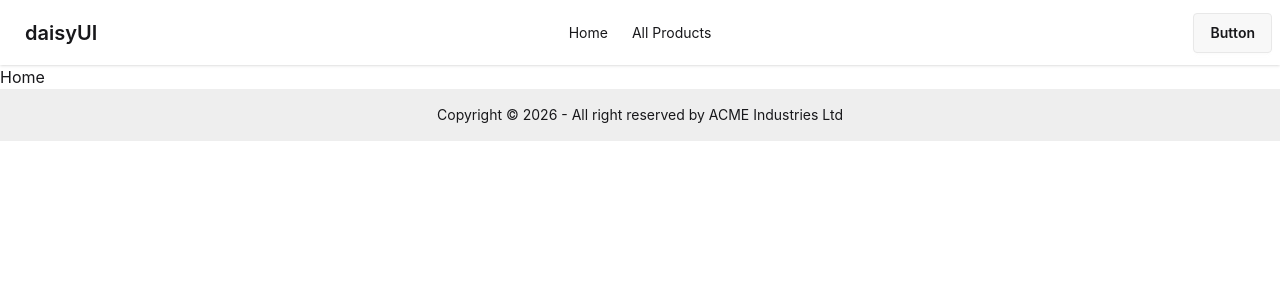
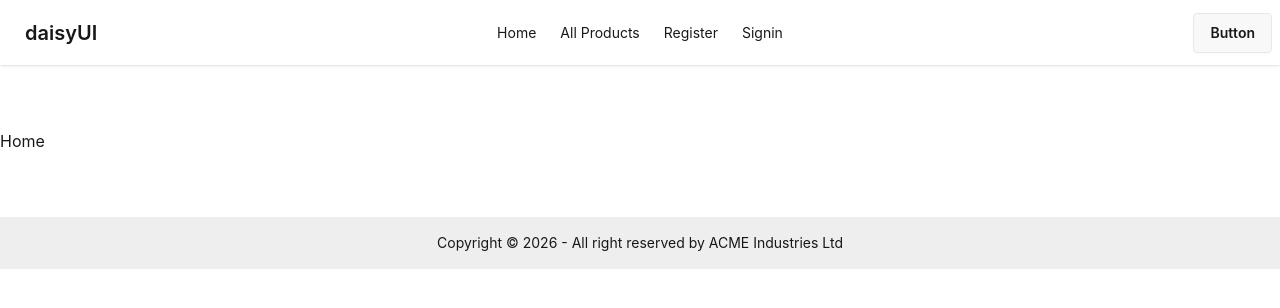
Before and after one commit to Taanveer22/smart-deals-client, a React (Vite) app: page / in a window 1280 px wide. Shown: the top 308 px of the page. Built offline with nearby package versions, Linux system fonts and the light colour scheme; no server answers.

Commit message:
alhamdulliah firebase setup done and signin and register done

```diff
--- a/package.json
+++ b/package.json
@@ -11,9 +11,11 @@
   },
   "dependencies": {
     "@tailwindcss/vite": "^4.3.0",
+    "firebase": "^12.13.0",
     "react": "^19.2.6",
     "react-dom": "^19.2.6",
     "react-router": "^7.15.1",
+    "react-toastify": "^11.1.0",
     "tailwindcss": "^4.3.0"
   },
   "devDependencies": {
--- a/src/components/Navbar.jsx
+++ b/src/components/Navbar.jsx
@@ -8,6 +8,12 @@
       </li>
       <li>
         <NavLink to={'/allProducts'}>All Products</NavLink>
+      </li>
+      <li>
+        <NavLink to={'/register'}>Register</NavLink>
+      </li>
+      <li>
+        <NavLink to={'/signin'}>Signin</NavLink>
       </li>
     </>
   );
--- /dev/null
+++ b/src/firebase/firebase.init.js
@@ -0,0 +1,20 @@
+// Import the functions you need from the SDKs you need
+import { initializeApp } from 'firebase/app';
+import { getAuth } from 'firebase/auth';
+
+// Your web app's Firebase configuration
+const firebaseConfig = {
+  apiKey: import.meta.env.VITE_FIREBASE_API_KEY,
+  authDomain: import.meta.env.VITE_FIREBASE_AUTH_DOMAIN,
+  projectId: import.meta.env.VITE_FIREBASE_PROJECT_ID,
+  storageBucket: import.meta.env.VITE_FIREBASE_STORAGE_BUCKET,
+  messagingSenderId: import.meta.env.VITE_FIREBASE_MESSAGING_SENDER_ID,
+  appId: import.meta.env.VITE_FIREBASE_APP_ID,
+};
+
+// Initialize Firebase
+const app = initializeApp(firebaseConfig);
+
+const auth = getAuth(app);
+
+export default auth;
--- /dev/null
+++ b/src/hooks/useAuth.jsx
@@ -0,0 +1,9 @@
+import { useContext } from 'react';
+import AuthContext from '../providers/AuthContext';
+
+const useAuth = () => {
+  const context = useContext(AuthContext);
+  return context;
+};
+
+export default useAuth;
--- a/src/layouts/RootLayout.jsx
+++ b/src/layouts/RootLayout.jsx
@@ -8,7 +8,7 @@
       <section>
         <Navbar></Navbar>
       </section>
-      <section>
+      <section className="my-8 lg:my-16">
         <Outlet></Outlet>
       </section>
       <section>
--- a/src/main.jsx
+++ b/src/main.jsx
@@ -1,11 +1,16 @@
 import { StrictMode } from 'react';
 import { createRoot } from 'react-dom/client';
 import { RouterProvider } from 'react-router';
+import { ToastContainer } from 'react-toastify';
 import './index.css';
+import AuthProvider from './providers/AuthProvider';
 import PublicRoutes from './routes/PublicRoutes';
 
 createRoot(document.getElementById('root')).render(
   <StrictMode>
-    <RouterProvider router={PublicRoutes}></RouterProvider>
+    <AuthProvider>
+      <ToastContainer></ToastContainer>
+      <RouterProvider router={PublicRoutes}></RouterProvider>
+    </AuthProvider>
   </StrictMode>
 );
--- /dev/null
+++ b/src/pages/Register.jsx
@@ -0,0 +1,43 @@
+import { toast } from 'react-toastify';
+import useAuth from '../hooks/useAuth';
+
+const Register = () => {
+  const { createUser } = useAuth();
+
+  const handleRegisterFormSubmit = async (e) => {
+    e.preventDefault();
+    const name = e.target.name.value;
+    const photo = e.target.photo.value;
+    const email = e.target.email.value;
+    const password = e.target.password.value;
+    console.log(name, photo, email, password);
+
+    const result = await createUser(email, password);
+    if (result?.user) {
+      console.log(result);
+      toast.success('registration done');
+    }
+  };
+
+  return (
+    <div className="flex justify-center items-center">
+      <div className="card bg-base-100 w-full max-w-sm shrink-0 shadow-2xl">
+        <form onSubmit={handleRegisterFormSubmit} className="card-body">
+          <fieldset className="fieldset">
+            <label className="label">Name</label>
+            <input name="name" type="text" className="input" placeholder="Name" />
+            <label className="label">Photo</label>
+            <input name="photo" type="text" className="input" placeholder="Photo" />
+            <label className="label">Email</label>
+            <input name="email" type="email" className="input" placeholder="Email" />
+            <label className="label">Password</label>
+            <input name="password" type="password" className="input" placeholder="Password" />
+            <button className="btn btn-neutral mt-4">Signin</button>
+          </fieldset>
+        </form>
+      </div>
+    </div>
+  );
+};
+
+export default Register;
--- /dev/null
+++ b/src/pages/Signin.jsx
@@ -0,0 +1,52 @@
+import { toast } from 'react-toastify';
+import useAuth from '../hooks/useAuth';
+
+const Signin = () => {
+  const { signInUser, googleSignIn } = useAuth();
+
+  const handleSignInFormSubmit = async (e) => {
+    e.preventDefault();
+    const email = e.target.email.value;
+    const password = e.target.password.value;
+    console.log(email, password);
+
+    const result = await signInUser(email, password);
+    if (result?.user) {
+      console.log(result);
+      toast.success('sign in done');
+    }
+  };
+
+  const handleGoogleSignIn = async () => {
+    const result = await googleSignIn();
+
+    if (result?.user) {
+      console.log(result);
+      toast.success('sign in done');
+    }
+  };
+
+  return (
+    <div className="flex justify-center items-center">
+      <div className="card bg-base-100 w-full max-w-sm shrink-0 shadow-2xl">
+        <form onSubmit={handleSignInFormSubmit} className="card-body">
+          <fieldset className="fieldset">
+            <label className="label">Email</label>
+            <input name="email" type="email" className="input" placeholder="Email" />
+            <label className="label">Password</label>
+            <input name="password" type="password" className="input" placeholder="Password" />
+            <div>
+              <a className="link link-hover">Forgot password?</a>
+            </div>
+            <button className="btn btn-neutral mt-4">Signin</button>
+          </fieldset>
+        </form>
+        <button onClick={handleGoogleSignIn} className="btn btn-info my-4 mx-6">
+          Google Signin
+        </button>
+      </div>
+    </div>
+  );
+};
+
+export default Signin;
--- /dev/null
+++ b/src/providers/AuthContext.jsx
@@ -0,0 +1,5 @@
+import { createContext } from 'react';
+
+const AuthContext = createContext(null);
+
+export default AuthContext;
--- /dev/null
+++ b/src/providers/AuthProvider.jsx
@@ -0,0 +1,52 @@
+import {
+  createUserWithEmailAndPassword,
+  GoogleAuthProvider,
+  onAuthStateChanged,
+  signInWithEmailAndPassword,
+  signInWithPopup,
+} from 'firebase/auth';
+import { useEffect, useState } from 'react';
+import auth from '../firebase/firebase.init';
+import AuthContext from './AuthContext';
+
+const provider = new GoogleAuthProvider();
+provider.addScope('email');
+
+const AuthProvider = ({ children }) => {
+  const [user, setUser] = useState(null);
+  const [loading, setLoading] = useState(true);
+
+  const createUser = (email, password) => {
+    return createUserWithEmailAndPassword(auth, email, password);
+  };
+
+  const signInUser = (email, password) => {
+    return signInWithEmailAndPassword(auth, email, password);
+  };
+
+  const googleSignIn = () => {
+    return signInWithPopup(auth, provider);
+  };
+
+  useEffect(() => {
+    const unsubscribe = onAuthStateChanged(auth, (currentUser) => {
+      setUser(currentUser);
+      setLoading(false);
+    });
+
+    return () => {
+      unsubscribe();
+    };
+  }, []);
+
+  const authInfo = {
+    user,
+    loading,
+    createUser,
+    signInUser,
+    googleSignIn,
+  };
+  return <AuthContext.Provider value={authInfo}>{children}</AuthContext.Provider>;
+};
+
+export default AuthProvider;
```
Also changed, not shown: src/routes/PublicRoutes.jsx (+10 -0 lines), 2 other files (tests, documents, lock files or other folders).
